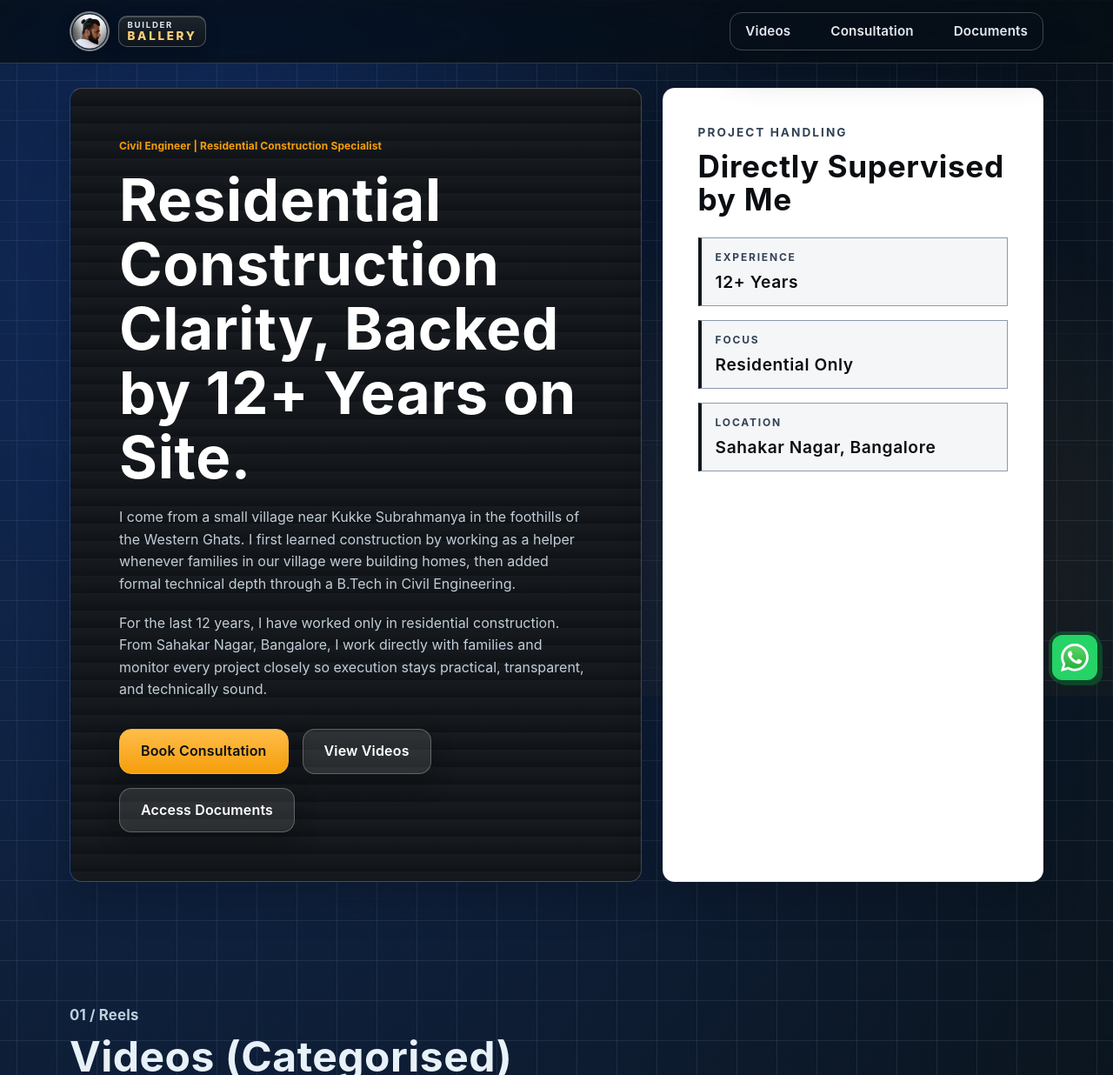
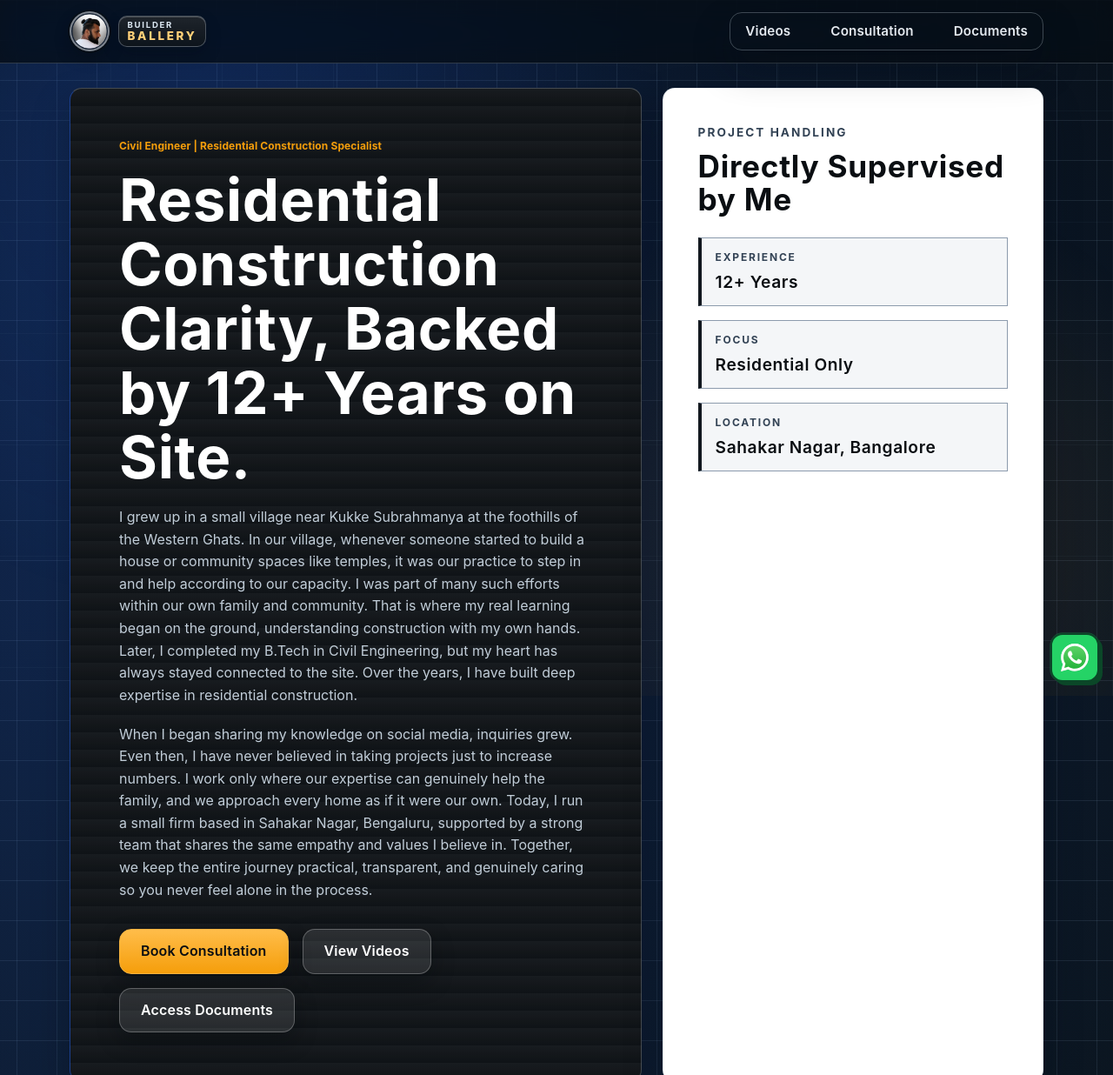
Before and after one commit to itsmk42/bb, a plain HTML site: page index.html in a window 1280 px wide. Shown: the top 1236 px of the page at 87% size. Drawn offline with nearby package versions, Linux system fonts and the light colour scheme; no server answers.

Commit message:
Update hero personal story copy

```diff
--- a/content/site.json
+++ b/content/site.json
@@ -1,8 +1,8 @@
 {
   "personName": "Builder Ballery",
   "headline": "Residential Construction Clarity, Backed by 12+ Years on Site.",
-  "bioParagraph": "I come from a small village near Kukke Subrahmanya in the foothills of the Western Ghats. I first learned construction by working as a helper whenever families in our village were building homes, then added formal technical depth through a B.Tech in Civil Engineering.",
-  "introParagraph": "For the last 12 years, I have worked only in residential construction. From Sahakar Nagar, Bangalore, I work directly with families and monitor every project closely so execution stays practical, transparent, and technically sound.",
+  "bioParagraph": "I grew up in a small village near Kukke Subrahmanya at the foothills of the Western Ghats. In our village, whenever someone started to build a house or community spaces like temples, it was our practice to step in and help according to our capacity. I was part of many such efforts within our own family and community. That is where my real learning began on the ground, understanding construction with my own hands. Later, I completed my B.Tech in Civil Engineering, but my heart has always stayed connected to the site. Over the years, I have built deep expertise in residential construction.",
+  "introParagraph": "When I began sharing my knowledge on social media, inquiries grew. Even then, I have never believed in taking projects just to increase numbers. I work only where our expertise can genuinely help the family, and we approach every home as if it were our own. Today, I run a small firm based in Sahakar Nagar, Bengaluru, supported by a strong team that shares the same empathy and values I believe in. Together, we keep the entire journey practical, transparent, and genuinely caring so you never feel alone in the process.",
   "defaultVideoCategories": [
     "Structural",
     "Materials",
--- a/index.html
+++ b/index.html
@@ -76,10 +76,10 @@
           <p class="eyebrow">Civil Engineer | Residential Construction Specialist</p>
           <h1 id="hero-headline">Residential Construction Clarity, Backed by Site Experience.</h1>
           <p id="hero-bio">
-            I come from a small village near Kukke Subrahmanya in the foothills of the Western Ghats. I learned construction by helping families build homes step by step on site, then strengthened that foundation with a B.Tech in Civil Engineering.
+            I grew up in a small village near Kukke Subrahmanya at the foothills of the Western Ghats. In our village, whenever someone started to build a house or community spaces like temples, it was our practice to step in and help according to our capacity. I was part of many such efforts within our own family and community. That is where my real learning began on the ground, understanding construction with my own hands. Later, I completed my B.Tech in Civil Engineering, but my heart has always stayed connected to the site. Over the years, I have built deep expertise in residential construction.
           </p>
           <p id="hero-intro">
-            For the past 12 years, I have focused only on residential construction. From Sahakar Nagar, Bangalore, I work directly with families to reduce mistakes and improve decision-making through practical guidance, videos, and project-level supervision.
+            When I began sharing my knowledge on social media, inquiries grew. Even then, I have never believed in taking projects just to increase numbers. I work only where our expertise can genuinely help the family, and we approach every home as if it were our own. Today, I run a small firm based in Sahakar Nagar, Bengaluru, supported by a strong team that shares the same empathy and values I believe in. Together, we keep the entire journey practical, transparent, and genuinely caring so you never feel alone in the process.
           </p>
           <div class="cta-row">
             <a class="btn btn-primary" href="#consultation">Book Consultation</a>
```
